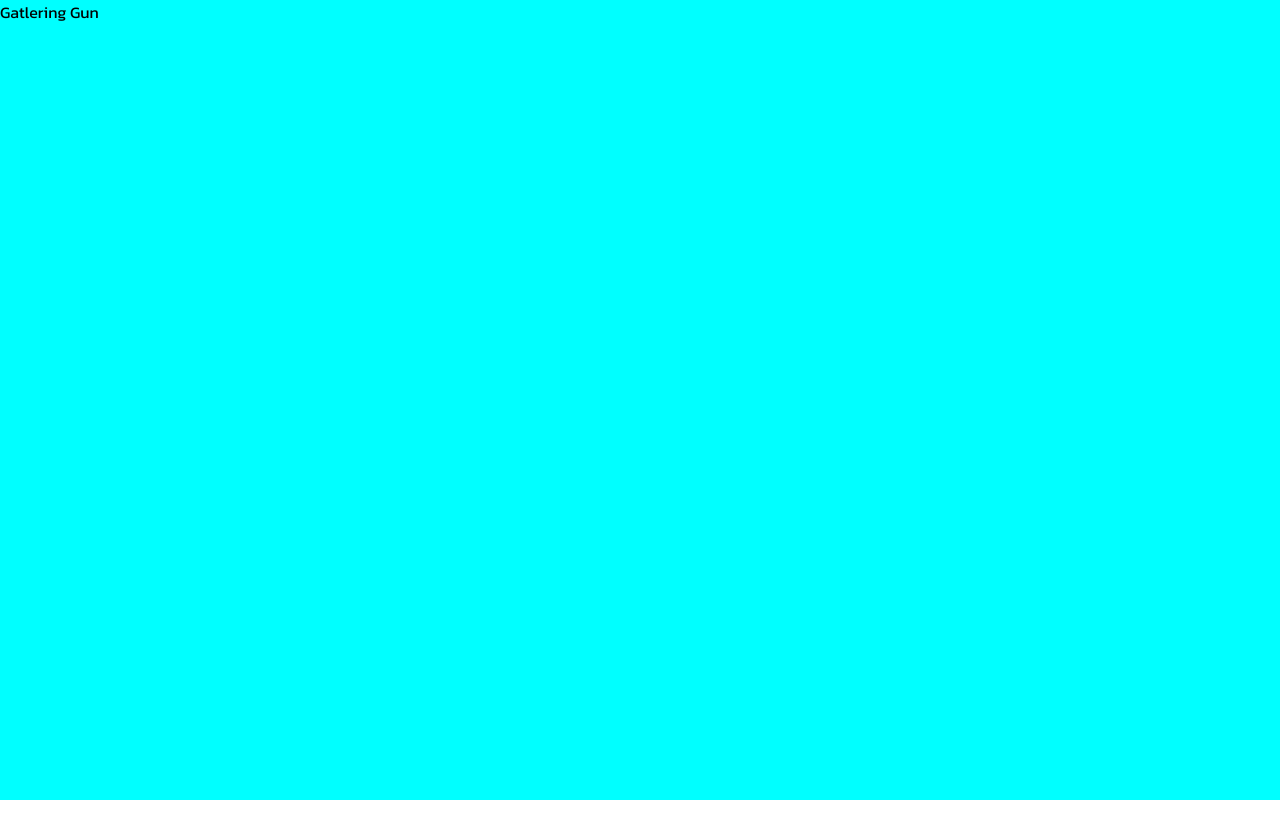
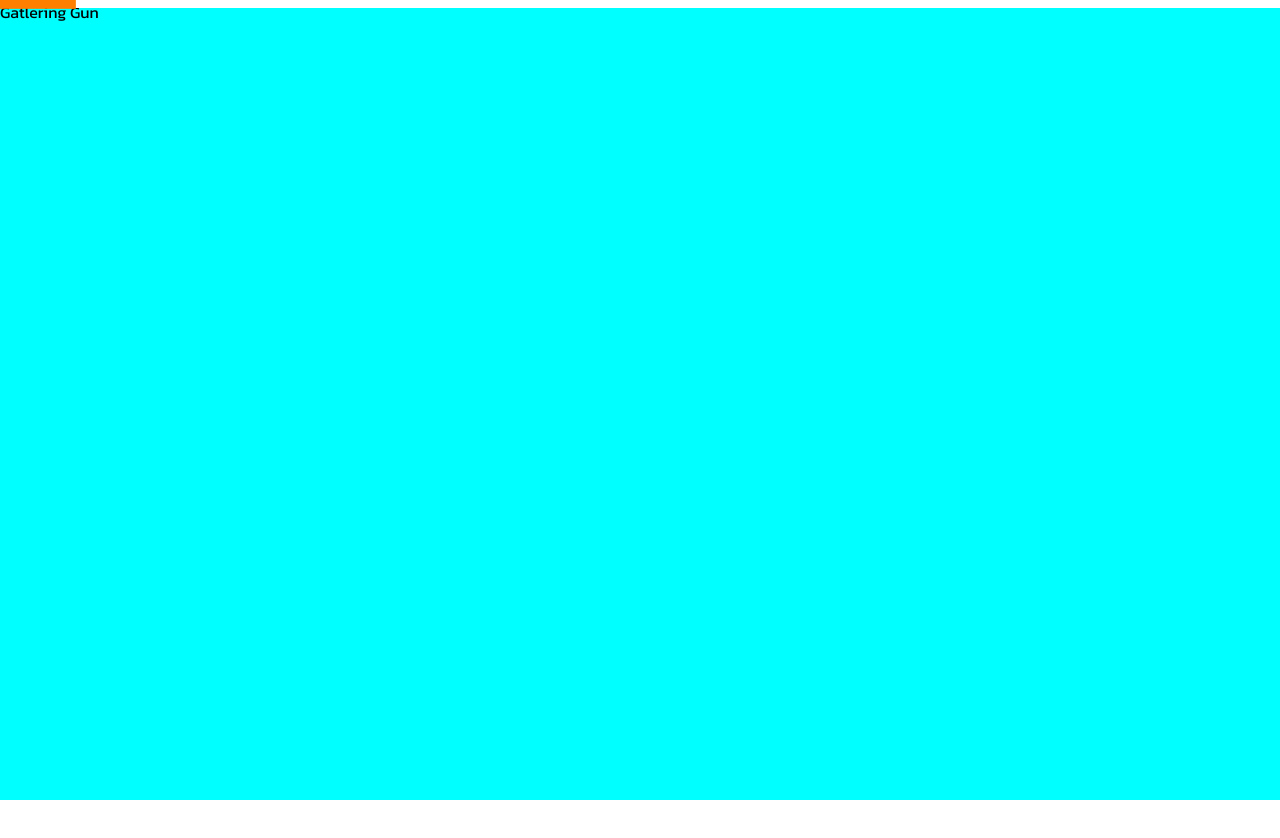
Before and after one commit to newbeer-2p/weapon-evolution, a plain HTML site: page index.html in a window 1280 px wide. Shown: the top 838 px of the page. Drawn offline with Linux system fonts and the light colour scheme.

Commit message:
update navbar (progressbar)

```diff
--- a/index.html
+++ b/index.html
@@ -12,7 +12,29 @@
         <style>
             @import url('https://fonts.googleapis.com/css2?family=Kanit&display=swap');
         </style>
-
+        <div class="navbar">
+            <div class="btnItem">
+                <div onclick="goTo(1)"></div>
+                <div onclick="goTo(2)"></div>
+                <div onclick="goTo(3)"></div>
+                <div onclick="goTo(4)"></div>
+                <div onclick="goTo(5)"></div>
+                <div onclick="goTo(6)"></div>
+                <div onclick="goTo(7)"></div>
+                <div onclick="goTo(8)"></div>
+                <div onclick="goTo(9)"></div>
+                <div onclick="goTo(10)"></div>
+                <div onclick="goTo(11)"></div>
+                <div onclick="goTo(12)"></div>
+                <div onclick="goTo(13)"></div>
+                <div onclick="goTo(14)"></div>
+                <div onclick="goTo(15)"></div>
+                <div onclick="goTo(16)"></div>
+                <div onclick="goTo(17)"></div>
+                <div onclick="goTo(18)"></div>
+            </div>
+            <div class="progessbar"></div>
+        </div>
         <div class="page" id="topic" data-show="1">
           <div class="text">
             วิวัฒนาการของอาวุธ
@@ -125,7 +147,7 @@
         <div class="page" id="" data-show="0">
           <div class="text">คนดู ได้รู้ถึงอะไรบ้าง</div>
         </div>
-      <!--   <div id="popup">Y = 0 Page = 0</div> -->
+        <!-- <div id="popup">Y = 0 Page = 0</div> -->
       </div>
       <script src="script.js"></script>
 </body>
--- a/script.js
+++ b/script.js
@@ -20,4 +20,13 @@ document.body.onscroll = function(){
     pages[pageno].dataset.show = "1";
   document.body.style.setProperty("--ch", pageno);
   document.body.style.setProperty("--sy", scrollY);
+
+//   document.querySelector("#popup").innerHTML = `Y = ${scrollY}<br>Page = ${pageno}`
 }
+
+function goTo(y){
+    window.scroll(0, 520 * (y-1));
+    pageno = y;
+    document.body.style.setProperty("--sy", scrollY);
+    document.body.style.setProperty("--ch", pageno);
+}
--- a/style.css
+++ b/style.css
@@ -2,6 +2,7 @@
 body {
   --sy: 0;
   --ch: 0;
+  --pg: 18;
   margin: 0;
   height: 10000px;
 }
@@ -11,6 +12,7 @@ body {
   height: 100vh;
   position: fixed;
   font-family: 'Kanit', sans-serif;
+  scroll-snap-type: y;
 }
 
 #popup {
@@ -29,13 +31,56 @@ body {
   opacity: 0.2;
 }
 
+.navbar {
+  position: fixed;
+  background-color: white;
+  width: 100vw;
+  height: 7.5px;
+  z-index: 20;
+
+
+}
+
+.navbar .btnItem {
+  width: 100%;
+  height: 100%;
+  display: grid;
+  grid-template-columns: repeat(var(--pg), 1fr);
+  grid-gap: 2px;
+  position: absolute;
+}
+
+.navbar .btnItem div {
+  grid-column: span 1;
+  background-color: white;
+  opacity: .5;
+  height: 100%;
+  transition: .3s;
+  cursor: pointer;
+}
+
+.navbar .progessbar{
+  background: hsl(30, 100%, 50%);
+  height: 100%;
+  transition: .5s;
+  width: calc((var(--sy)/(520*var(--pg)))*100 * 1%);
+}
+
+.navbar .btnItem div:hover {
+  transform: scale(1.2);
+  background: hsl(30, 100%, 50%);
+  opacity: 1;
+  z-index: 25;
+}
+
 .page{
   width: 100%;
   height: 100%;
   transition: all 1s;
   position: fixed;
   opacity: 0;
-  background: hsl(calc(var(--ch)/18*360), 100%, 50%);
+  background: hsl(calc(var(--ch)/var(--pg)*360), 100%, 50%);
+  scroll-snap-align: start;
 }
 
 .box {
```
